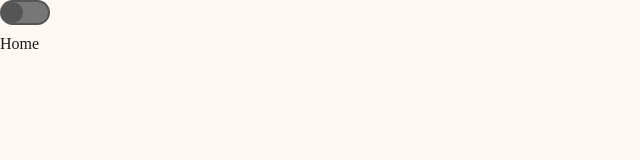
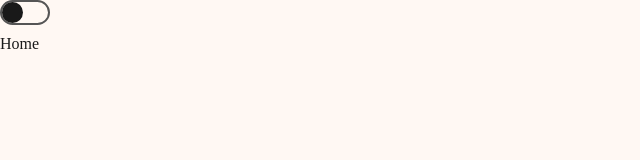
Before and after one commit to naHDop-tech/e-passport, a React (Create React App) app in the folder client/: page / in a window 1280 px wide. Shown: the top 160 px of the page, without its empty margins (0-640 px from the left). Built offline with nearby package versions, Linux system fonts and the light colour scheme.

Commit message:
style: change colors for toggle

```diff
--- a/client/src/components/common/ThemeToggle/ThemeToggle.module.css
+++ b/client/src/components/common/ThemeToggle/ThemeToggle.module.css
@@ -1,5 +1,5 @@
 .toggle label {
-  background-color: #777;
+  background-color: var(--color-background);
   border: 2px solid #555;
   border-radius: 50px;
   cursor: pointer;
@@ -15,7 +15,7 @@
 }
 
 .toggle label::after {
-  background-color: #555;
+  background-color: var(--color-text);
   border-radius: 50%;
   content: " ";
   cursor: pointer;
@@ -29,11 +29,11 @@
 }
 
 .toggle input[type="checkbox"]:checked ~ label {
-  background-color: #00a0fc;
-  border-color: #006dc9;
+  background-color: var(--color-background);
+  border-color: var(--color-text);
 }
 
 .toggle input[type="checkbox"]:checked ~ label::after {
-  background-color: #0054b0;
+  background-color: var(--color-text);
   transform: translateX(25px);
 }
```
